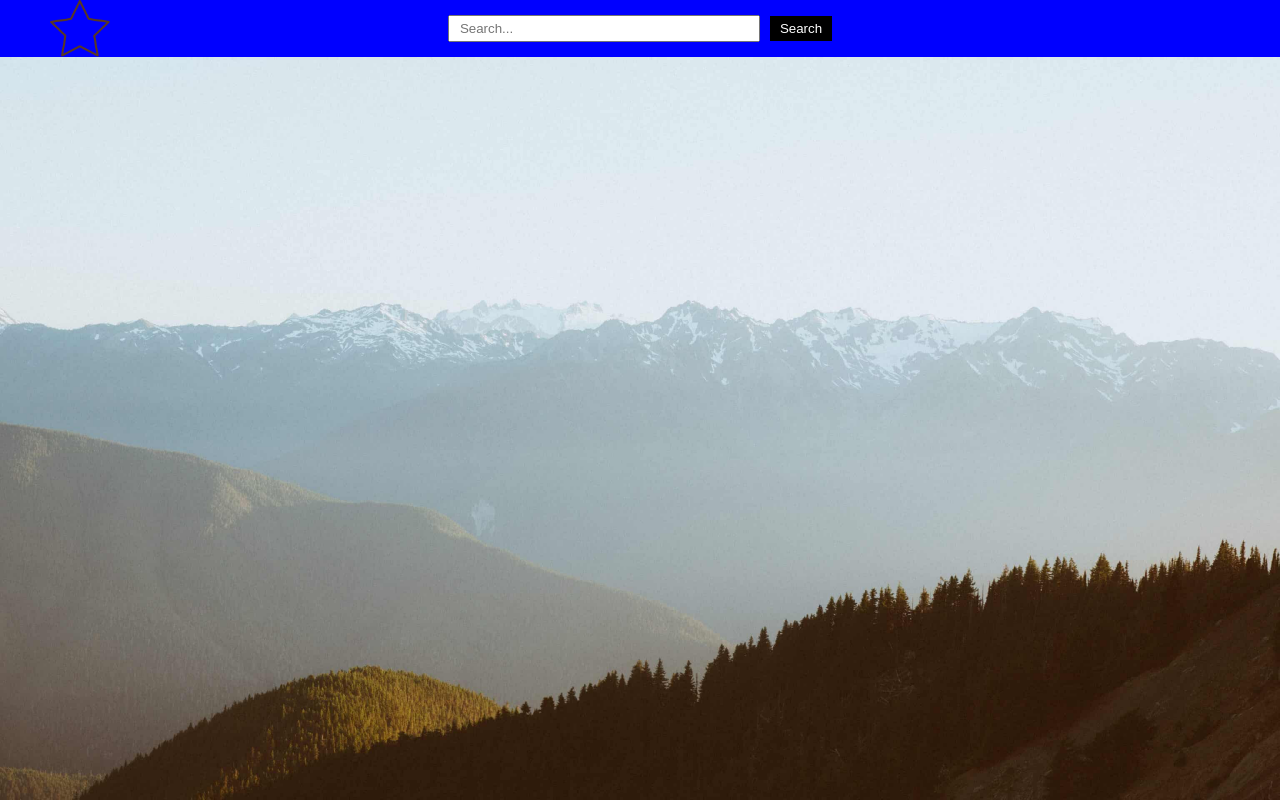
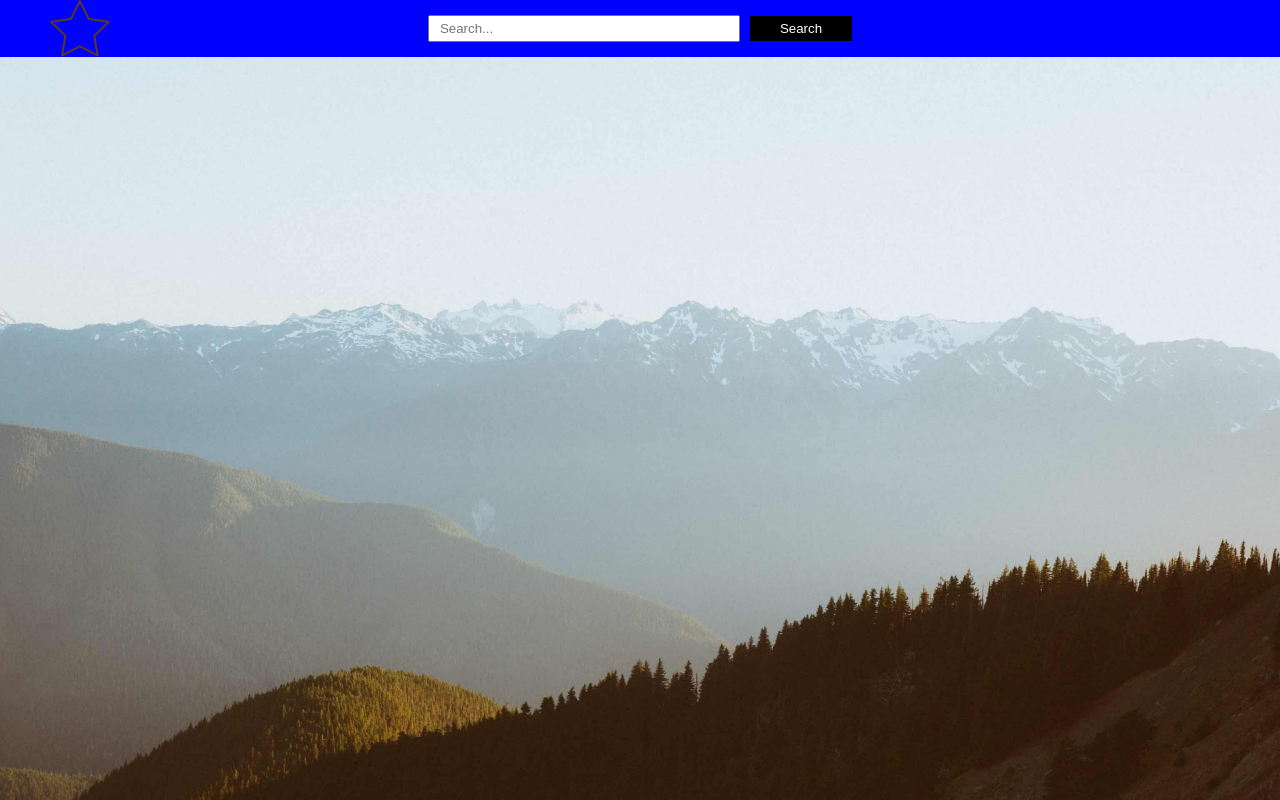
Before and after one commit to JAbarca09/TrentsWeatherApplication, a React (Create React App) app in the folder weatherapp/: page / in a window 1280 px wide. Built offline with nearby package versions, Linux system fonts and the light colour scheme.

Commit message:
Add Search btn padding

```diff
--- a/weatherapp/src/components/SearchBar.module.css
+++ b/weatherapp/src/components/SearchBar.module.css
@@ -77,4 +77,16 @@
     padding: 4px 10px;
     width: 150px;
   }
+
+  .button {
+    padding-left: 15px;
+    padding-right: 15px;
+  }
 }
+
+@media only screen and (min-width:1024px) {
+  .button {
+    padding-left: 30px;
+    padding-right: 30px;
+  }
+}
```
